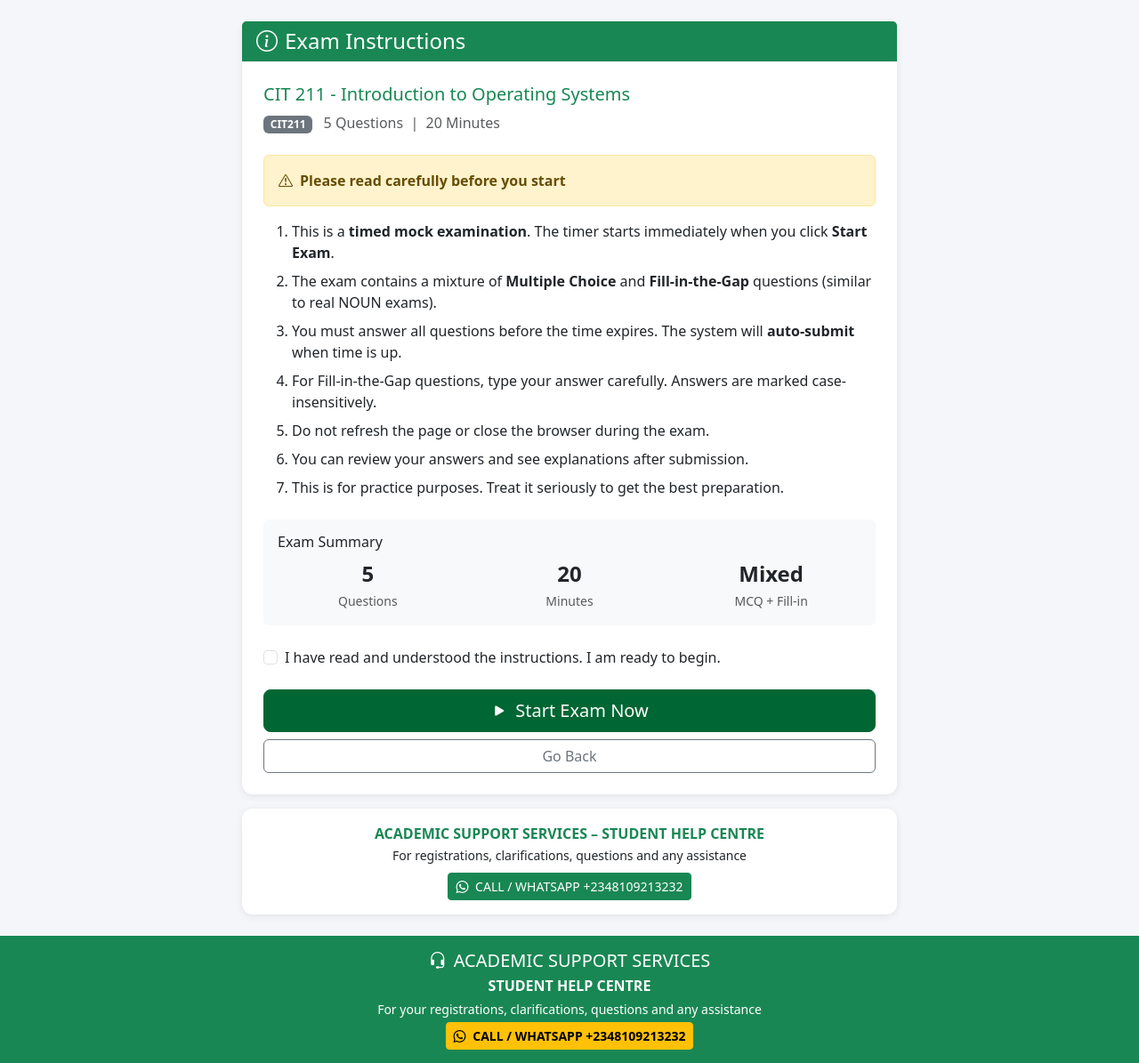
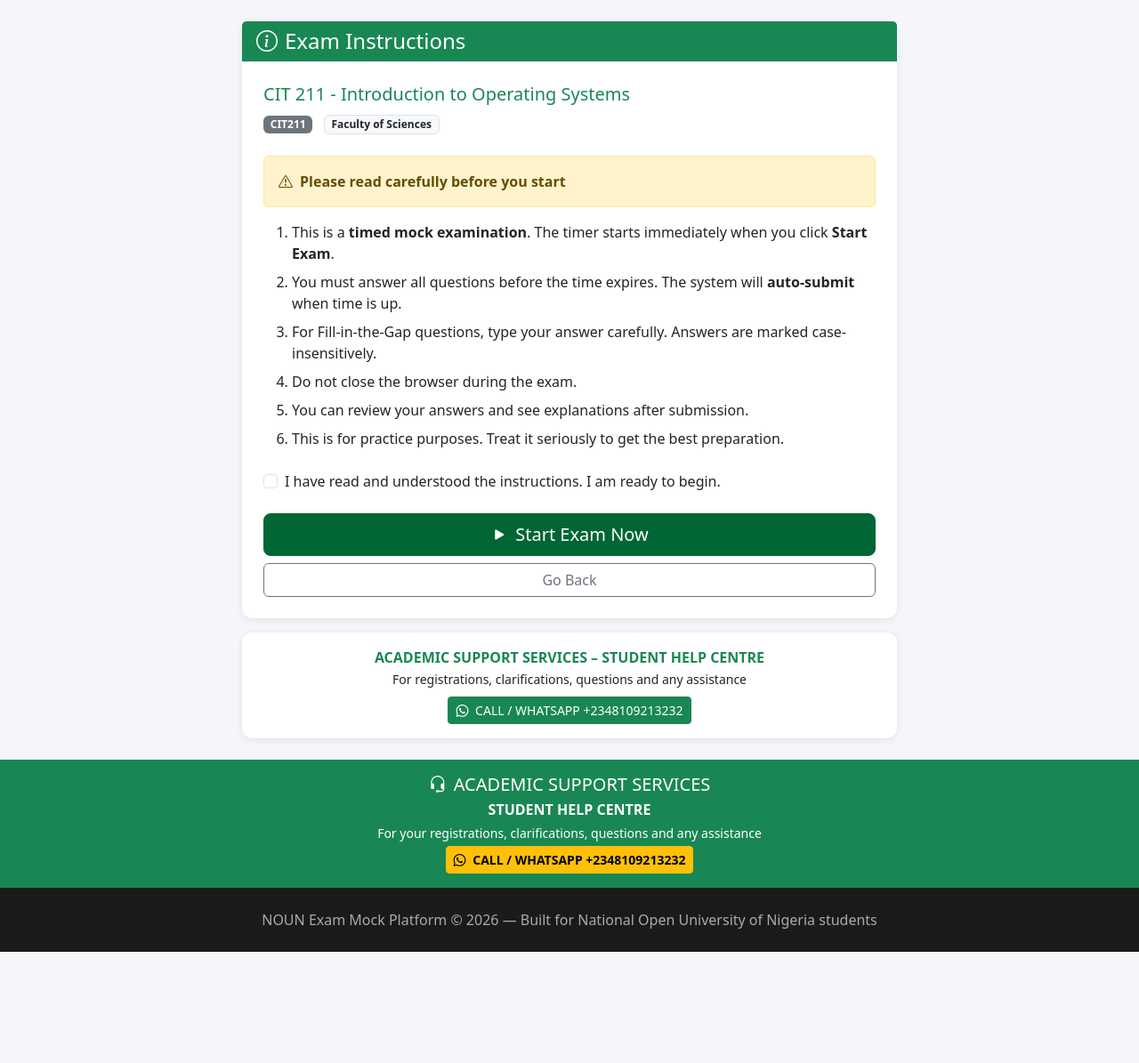
Before and after one commit to fishmedialagos/noun-exam-practice, a Flask app: page /exam/1/instructions in a window 1280 px wide. Shown: the part 56-1251 px from the top of the page at 89% size. After the commit the page ends 1126 px from the top, so only its background shows below. Run offline with Flask 3, Linux system fonts and the light colour scheme; a user stored in the database is signed in.

Commit message:
Add files via upload

```diff
--- a/app.py
+++ b/app.py
@@ -261,6 +261,7 @@ def staff_login():
 @app.route('/logout')
 @login_required
 def logout():
+    session.clear()
     logout_user()
     flash('You have been logged out.', 'info')
     return redirect(url_for('index'))
--- a/templates/student/exam_instructions.html
+++ b/templates/student/exam_instructions.html
@@ -11,10 +11,12 @@
             </div>
             <div class="card-body p-4">
                 <h5 class="text-success">{{ exam.title }}</h5>
+                {% if exam.course_code %}
                 <p class="text-muted mb-4">
-                    {% if exam.course_code %}<span class="badge bg-secondary me-2">{{ exam.course_code }}</span>{% endif %}
-                    {{ exam.total_questions }} Questions &nbsp;|&nbsp; {{ exam.duration_minutes }} Minutes
+                    <span class="badge bg-secondary me-2">{{ exam.course_code }}</span>
+                    {% if exam.faculty %}<span class="badge bg-light text-dark border">{{ exam.faculty }}</span>{% endif %}
                 </p>
+                {% endif %}
 
                 <div class="alert alert-warning">
                     <strong><i class="bi bi-exclamation-triangle me-2"></i>Please read carefully before you start</strong>
@@ -22,31 +24,12 @@
 
                 <ol class="mb-4">
                     <li class="mb-2">This is a <strong>timed mock examination</strong>. The timer starts immediately when you click <strong>Start Exam</strong>.</li>
-                    <li class="mb-2">The exam contains a mixture of <strong>Multiple Choice</strong> and <strong>Fill-in-the-Gap</strong> questions (similar to real NOUN exams).</li>
                     <li class="mb-2">You must answer all questions before the time expires. The system will <strong>auto-submit</strong> when time is up.</li>
                     <li class="mb-2">For Fill-in-the-Gap questions, type your answer carefully. Answers are marked case-insensitively.</li>
-                    <li class="mb-2">Do not refresh the page or close the browser during the exam.</li>
+                    <li class="mb-2">Do not close the browser during the exam.</li>
                     <li class="mb-2">You can review your answers and see explanations after submission.</li>
                     <li class="mb-2">This is for practice purposes. Treat it seriously to get the best preparation.</li>
                 </ol>
-
-                <div class="bg-light p-3 rounded mb-4">
-                    <h6 class="mb-2">Exam Summary</h6>
-                    <div class="row text-center">
-                        <div class="col-4">
-                            <div class="fw-bold fs-4">{{ exam.total_questions }}</div>
-                            <small class="text-muted">Questions</small>
-                        </div>
-                        <div class="col-4">
-                            <div class="fw-bold fs-4">{{ exam.duration_minutes }}</div>
-                            <small class="text-muted">Minutes</small>
-                        </div>
-                        <div class="col-4">
-                            <div class="fw-bold fs-4">Mixed</div>
-                            <small class="text-muted">MCQ + Fill-in</small>
-                        </div>
-                    </div>
-                </div>
 
                 <form method="POST" action="{{ url_for('start_exam', exam_id=exam.id) }}">
                     <div class="form-check mb-4">
```
